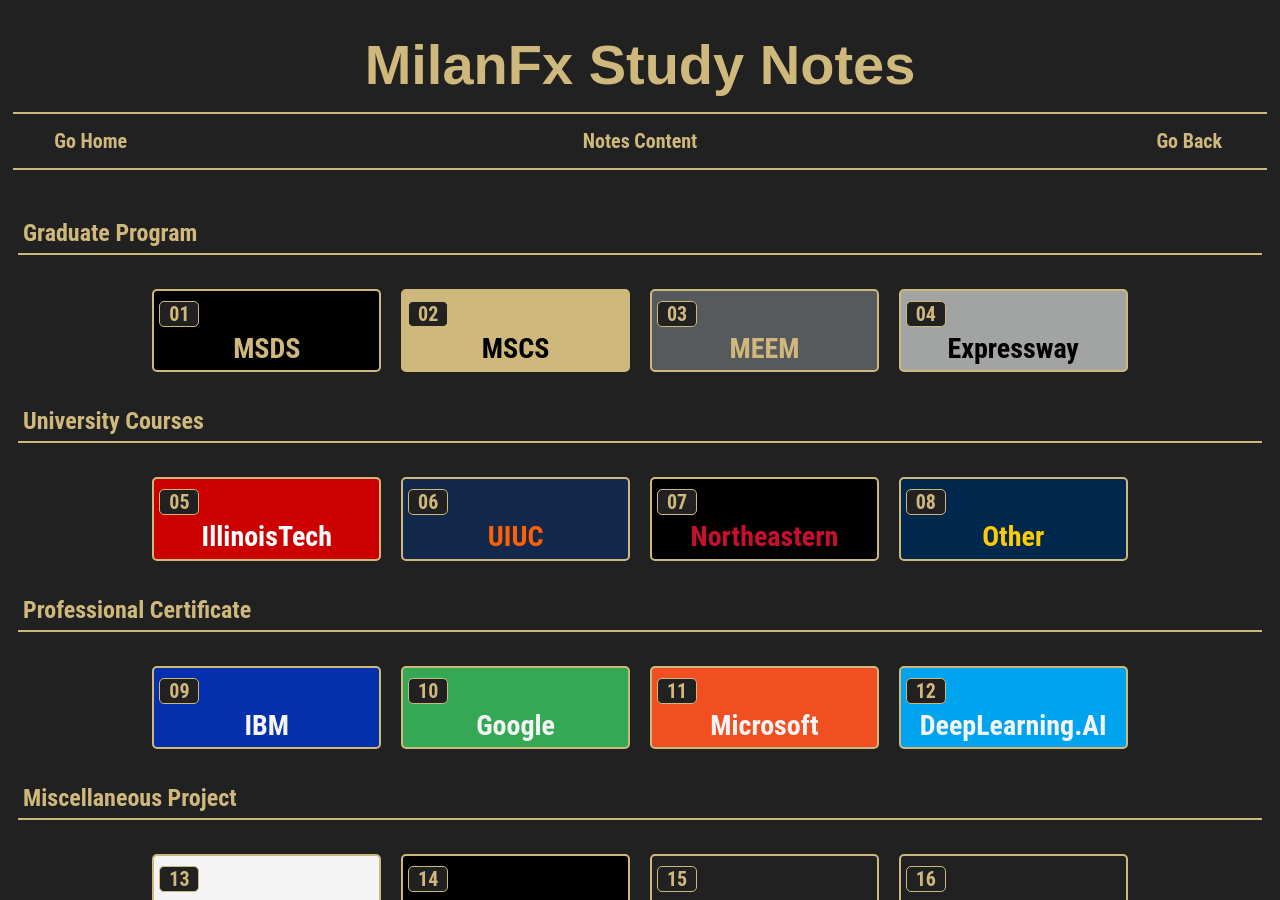
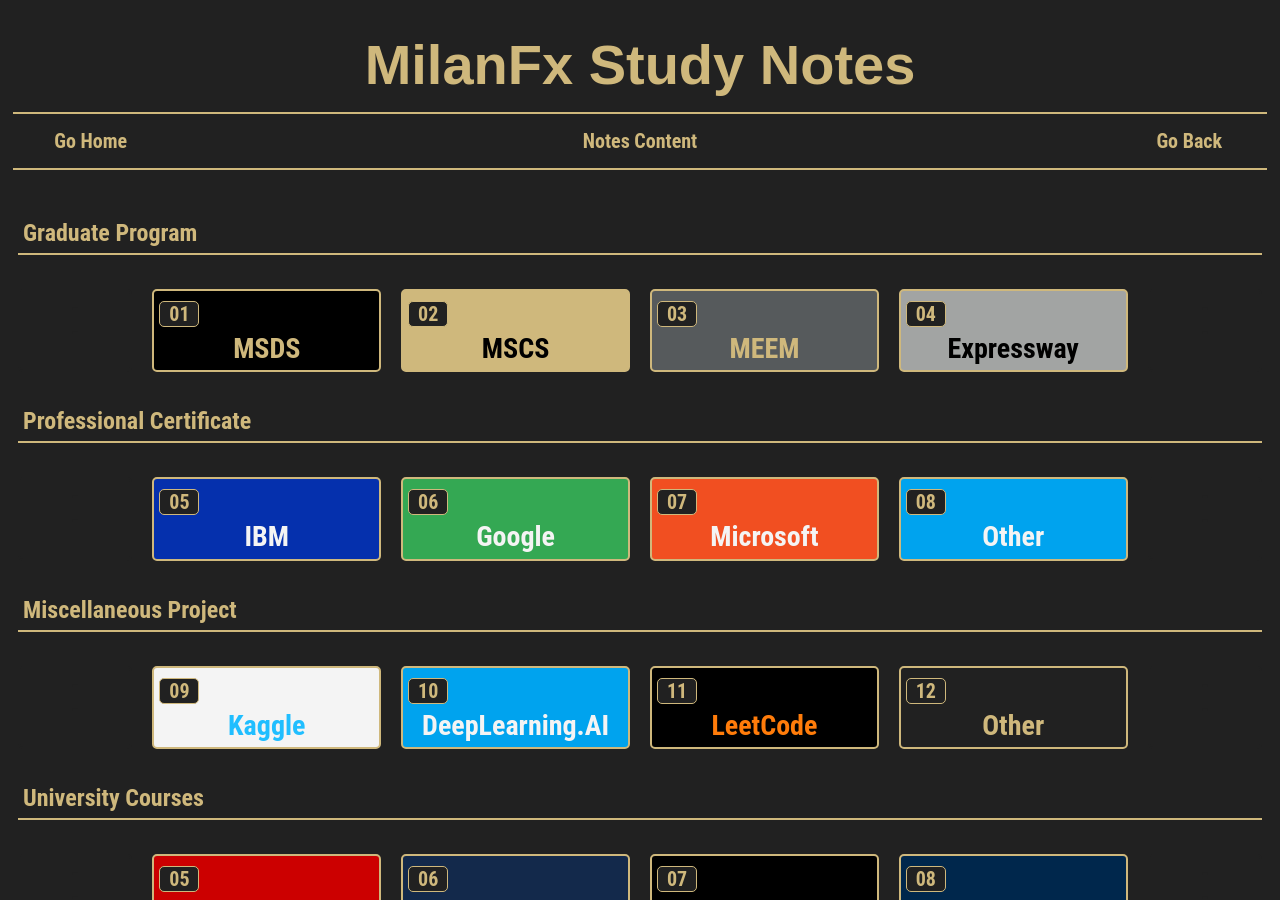
Before and after one commit to milanfx/milanfx.github.io, a Jekyll site: the page built from index.md, in a window 1280 px wide and 900 px high. Built offline with Jekyll 4.4.1, drawn with Linux system fonts in a browser that asks for light colours.

Commit message:
Update index.md

```diff
--- a/index.md
+++ b/index.md
@@ -8,54 +8,51 @@
   <div class="btn text">
     <div class="btn name">Graduate Program</div><br>
     <div class="block" style="grid-template-columns: 1fr 2fr 2fr 2fr 2fr 1fr;">
-      <a href="/#/"       class="btn empty">-<br>-</a>
+      <a href="/#/" class="btn empty">-<br>-</a>
       <a href="/01-MSDS/" class="btn boxout" style="background-color:#000000; color:#CFB87C;"><span class="btn boxin">01</span>MSDS</a>
       <a href="/02-MSCS/" class="btn boxout" style="background-color:#CFB87C; color:#000000;"><span class="btn boxin">02</span>MSCS</a>
       <a href="/03-MEEM/" class="btn boxout" style="background-color:#565A5C; color:#CFB87C;"><span class="btn boxin">03</span>MEEM</a>
-      <a href="/04-Express/" class="btn boxout" style="background-color:#A2A4A3; color:#000000;"><span class="btn boxin">04</span>Expressway</a>
-      <a href="/#/"       class="btn empty">-<br>-</a>
+      <a href="/04-Expressway/" class="btn boxout" style="background-color:#A2A4A3; color:#000000;"><span class="btn boxin">04</span>Expressway</a>
+      <a href="/#/" class="btn empty">-<br>-</a>
     </div>
   </div>
 </div>
-
-<div class="block">
-  <div class="btn text">
-    <div class="btn name">University Courses</div><br>
-    <div class="block" style="grid-template-columns: 1fr 2fr 2fr 2fr 2fr 1fr;">
-      <a href="/#/"           class="btn empty">-<br>-</a>
-      <a href="/#/" class="btn boxout" style="background-color:#CC0000; color:#FFFFFF;"><span class="btn boxin">05</span>IllinoisTech<br></a>
-      <a href="/#/" class="btn boxout" style="background-color:#13294B; color:#FF5F05;"><span class="btn boxin">06</span>UIUC<br></a>
-      <a href="/#/" class="btn boxout" style="background-color:#000000; color:#C8102E;"><span class="btn boxin">07</span>Northeastern<br></a>
-      <a href="/#/" class="btn boxout" style="background-color:#00274C; color:#FFCB05;"><span class="btn boxin">08</span>Other</a>
-      <a href="/#/"           class="btn empty">-<br>-</a>
-    </div>
-  </div>
-</div>
-
 <div class="block">
   <div class="btn text">
     <div class="btn name">Professional Certificate</div><br>
     <div class="block" style="grid-template-columns: 1fr 2fr 2fr 2fr 2fr 1fr;">
       <a href="/#/" class="btn empty">-<br>-</a>
-      <a href="/#/" class="btn boxout" style="background-color:#0530AD; color:#F4F4F4;"><span class="btn boxin">09</span>IBM<br></a>
-      <a href="/#/" class="btn boxout" style="background-color:#34A853; color:#F4F4F4;"><span class="btn boxin">10</span>Google<br></a>
-      <a href="/#/" class="btn boxout" style="background-color:#F14F21; color:#F4F4F4;"><span class="btn boxin">11</span>Microsoft<br></a>
-      <a href="/#/" class="btn boxout" style="background-color:#00A3EE; color:#F4F4F4;"><span class="btn boxin">12</span>DeepLearning.AI<br></a>
+      <a href="/05-IBM/" class="btn boxout" style="background-color:#0530AD; color:#F4F4F4;"><span class="btn boxin">05</span>IBM<br></a>
+      <a href="/#/" class="btn boxout" style="background-color:#34A853; color:#F4F4F4;"><span class="btn boxin">06</span>Google<br></a>
+      <a href="/#/" class="btn boxout" style="background-color:#F14F21; color:#F4F4F4;"><span class="btn boxin">07</span>Microsoft<br></a>
+      <a href="/#/" class="btn boxout" style="background-color:#00A3EE; color:#F4F4F4;"><span class="btn boxin">08</span>Other<br></a>
       <a href="/#/" class="btn empty">-<br>-</a>
     </div>
   </div>
 </div>
-
 <div class="block">
   <div class="btn text">
     <div class="btn name">Miscellaneous Project</div><br>
     <div class="block" style="grid-template-columns: 1fr 2fr 2fr 2fr 2fr 1fr;">
       <a href="/#/" class="btn empty">-<br>-</a>
-      <a href="/#/" class="btn boxout" style="background-color:#F4F4F4; color:#20BEFF;"><span class="btn boxin">13</span>Kaggle<br></a>
-      <a href="/#/" class="btn boxout" style="background-color:#000000; color:#FF7C0A;"><span class="btn boxin">14</span>LeetCode<br></a>
-      <a href="/#/" class="btn boxout"><span class="btn boxin">15</span>-</a>
-      <a href="/#/" class="btn boxout"><span class="btn boxin">16</span>-</a>
+      <a href="/#/" class="btn boxout" style="background-color:#F4F4F4; color:#20BEFF;"><span class="btn boxin">09</span>Kaggle<br></a>
+      <a href="/#/" class="btn boxout" style="background-color:#00A3EE; color:#F4F4F4;"><span class="btn boxin">10</span>DeepLearning.AI<br></a>
+      <a href="/#/" class="btn boxout" style="background-color:#000000; color:#FF7C0A;"><span class="btn boxin">11</span>LeetCode<br></a>
+      <a href="/#/" class="btn boxout"><span class="btn boxin">12</span>Other</a>
       <a href="/#/" class="btn empty">-<br>-</a>
     </div>
   </div>
 </div>
+<div class="block">
+  <div class="btn text">
+    <div class="btn name">University Courses</div><br>
+    <div class="block" style="grid-template-columns: 1fr 2fr 2fr 2fr 2fr 1fr;">
+      <a href="/#/" class="btn empty">-<br>-</a>
+      <a href="/#/" class="btn boxout" style="background-color:#CC0000; color:#FFFFFF;"><span class="btn boxin">05</span>IllinoisTech<br></a>
+      <a href="/#/" class="btn boxout" style="background-color:#13294B; color:#FF5F05;"><span class="btn boxin">06</span>UIUC<br></a>
+      <a href="/#/" class="btn boxout" style="background-color:#000000; color:#C8102E;"><span class="btn boxin">07</span>Northeastern<br></a>
+      <a href="/#/" class="btn boxout" style="background-color:#00274C; color:#FFCB05;"><span class="btn boxin">08</span>Other</a>
+      <a href="/#/" class="btn empty">-<br>-</a>
+    </div>
+  </div>
+</div>
```
